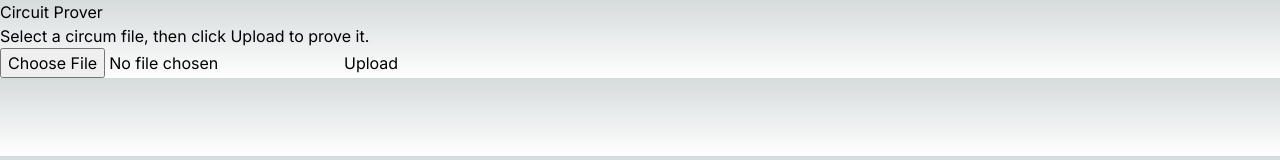
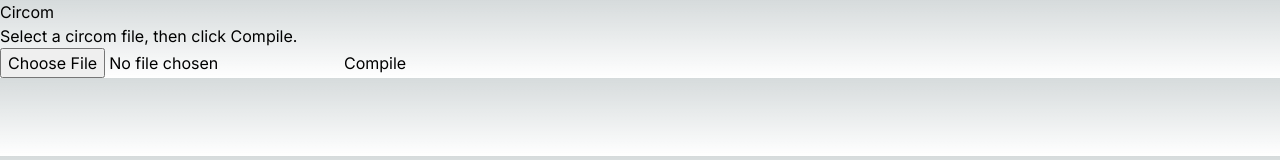
Before and after one commit to moonman239/Computation_Proof, a Next.js app: page / in a window 1280 px wide. Shown: the top 160 px of the page. Built offline with nearby package versions, Linux system fonts and the light colour scheme.

Commit message:
Displays "Generate Witness" link on OK

```diff
--- a/app/page.tsx
+++ b/app/page.tsx
@@ -13,19 +13,26 @@ async function compileCircuit(circuitFile: File)
           method: "POST",
           body: circuitFormData
         });
-  const responseText = await compilationResponse.text();
-  return responseText;
+  if (!compilationResponse.ok)
+  {
+    const responseText = await compilationResponse.text();
+    throw new Error(responseText);
+  }
 }
 
 
 export default function Home() {
   const [files,setFiles] = useState<FileList>();
+  const [success,setSuccess] = useState(false);
   const onSubmit = (e:FormEvent)=>{
     e.preventDefault();
 
     if (files)
     {
-        compileCircuit(files[0]).then((t)=>console.log(t)).catch((e)=>console.error("Response error:" + e))
+        compileCircuit(files[0]).then(()=>setSuccess(true)).catch((e)=>{
+          console.error("Response error:" + e);
+          setSuccess(false);
+      })
     }
     else
       alert("Please add files.");
@@ -44,13 +51,13 @@ export default function Home() {
   }
   return (
     <div>
-      <h3>Circuit Prover</h3>
-      Select a circum file, then click Upload to prove it.
+      <h3>Circom</h3>
+      Select a circom file, then click Compile.
       <form onSubmit={onSubmit}>
       <input type="file" accept=".circom" onChange={fileChange}></input>
-      <button type="submit">Upload</button>
+      <button type="submit">Compile</button>
       </form>
-      <div></div>
+      {success ? <a href="/witnessGeneration">Generate Witness</a> : ""}
     </div>
   )
 }
```
